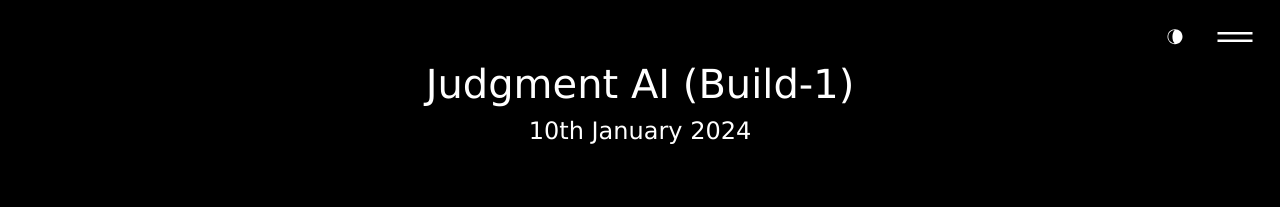
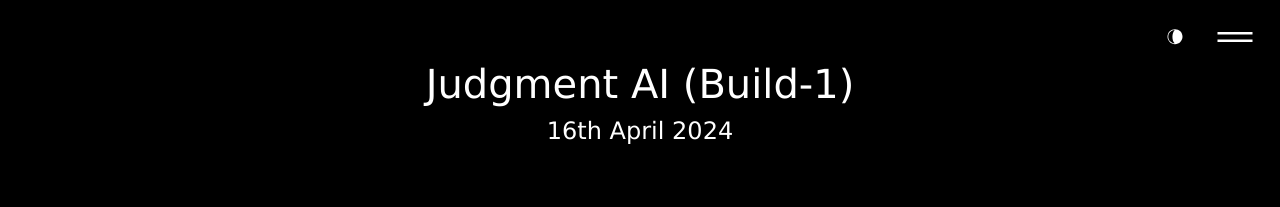
Before and after one commit to Shivamycodee/future-stories, a React (Create React App) app: page /articles/judgementAI in a window 1280 px wide. Shown: the top 207 px of the page. Built offline with nearby package versions, Linux system fonts and the light colour scheme.

Commit message:
readme updated

```diff
--- a/src/components/myArticles/judgementAI.jsx
+++ b/src/components/myArticles/judgementAI.jsx
@@ -17,7 +17,7 @@ function JudgementAI() {
         <h4 style={{ textAlign: "center" }}>
           <span style={{ fontFamily: "verdana, geneva, sans-serif" }}>
             {" "}
-            10th January 2024
+            16th April 2024
           </span>
         </h4>
 
```
Also changed, not shown: 1 other file (tests, documents, lock files or other folders).
